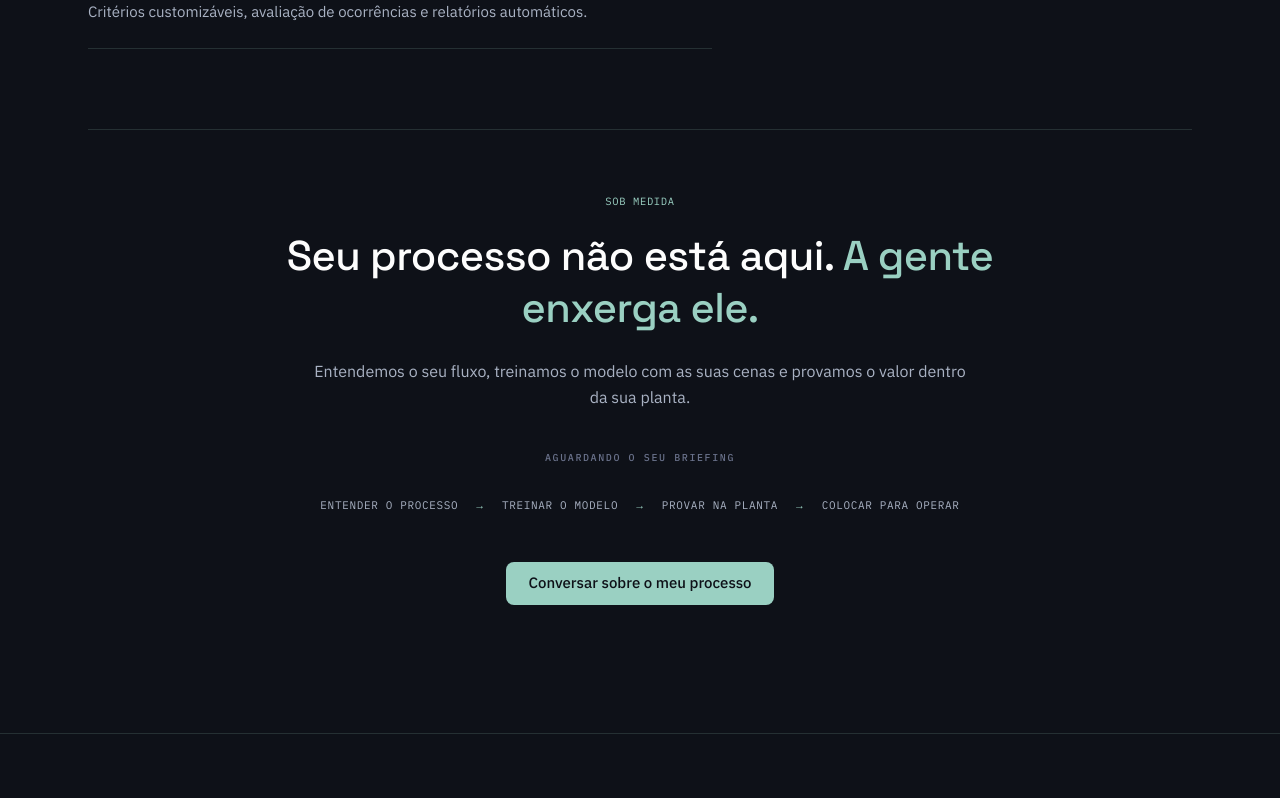
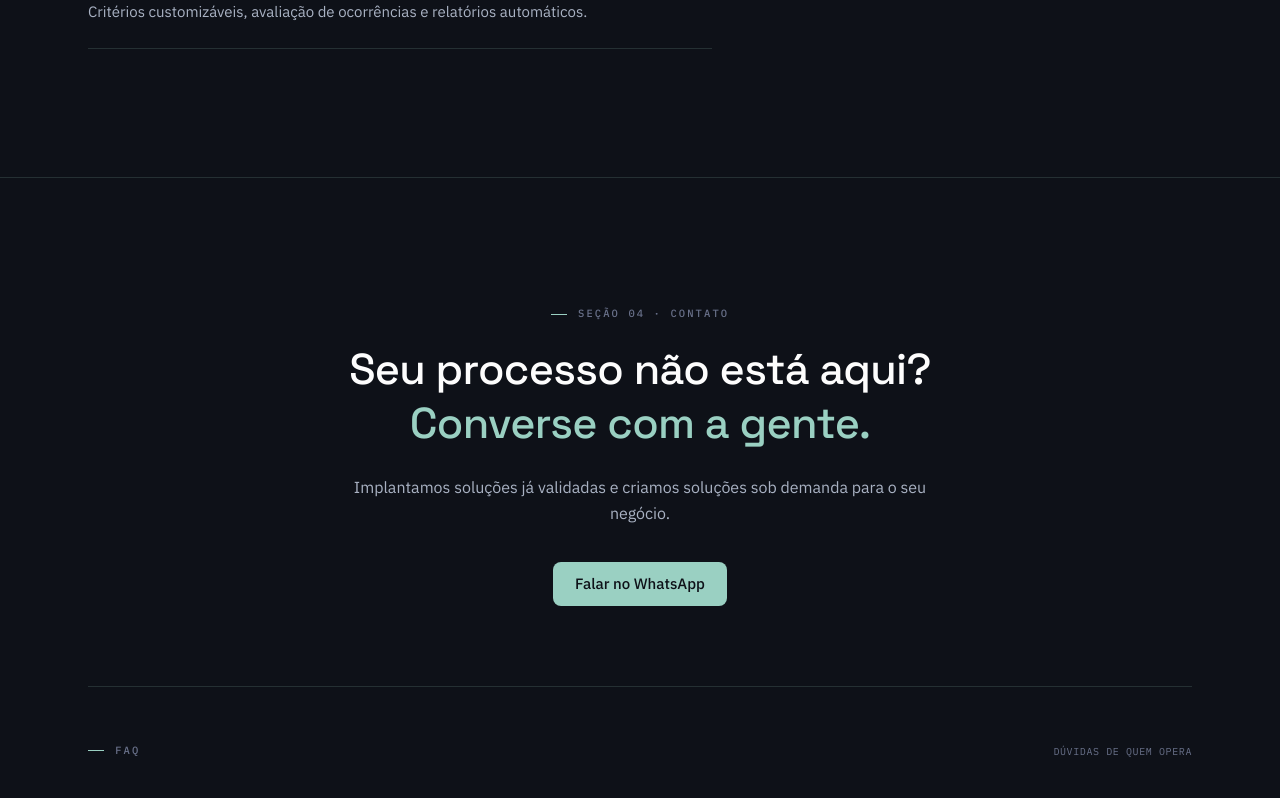
Before and after one commit to gustavogurg/swk-landing, a Next.js app: page / in a window 1280 px wide. Shown: the part 6840-7638 px from the top of the page. Built offline with nearby package versions, Linux system fonts and the light colour scheme.

Commit message:
Unifica sob medida e contato em uma seção

```diff
--- a/src/components/landing/Contact.tsx
+++ b/src/components/landing/Contact.tsx
@@ -44,11 +44,14 @@ export default function Contact() {
           <div className="mx-auto max-w-2xl text-center">
             <p className="lk-eyebrow mb-5 !justify-center">Seção 04 · Contato</p>
             <h2 className="lk-display text-3xl font-medium leading-tight md:text-[2.7rem]">
-              Vamos colocar a sua operação na tela.
+              Seu processo não está aqui?{" "}
+              <span className="text-[var(--lk-mint)]">
+                Converse com a gente.
+              </span>
             </h2>
             <p className="mx-auto mt-6 max-w-xl text-[16px] leading-relaxed text-[var(--lk-slate)]">
-              Fale com a gente pelo WhatsApp — respondemos no mesmo dia, sem
-              compromisso.
+              Implantamos soluções já validadas e criamos soluções sob demanda
+              para o seu negócio.
             </p>
             <div className="mt-9">
               <a
--- a/src/components/landing/Differentiators.tsx
+++ b/src/components/landing/Differentiators.tsx
@@ -1,5 +1,4 @@
-import { whatsappHref } from "./config";
-import { Caption, Reveal } from "./hud";
+import { Reveal } from "./hud";
 import ProfileMock from "./ProfileMock";
 
 const DIFFERENTIALS = [
@@ -27,13 +26,6 @@ const DIFFERENTIALS = [
     title: "Plataforma em evolução",
     body: "Critérios customizáveis, avaliação de ocorrências e relatórios automáticos.",
   },
-];
-
-const FLOW = [
-  "Entender o processo",
-  "Treinar o modelo",
-  "Provar na planta",
-  "Colocar para operar",
 ];
 
 export default function Differentiators() {
@@ -75,60 +67,6 @@ export default function Differentiators() {
             </div>
           </Reveal>
         </div>
-
-        <div id="sob-demanda" className="lk-hairline mt-20 pt-16">
-          <Reveal>
-            <div className="mx-auto max-w-3xl text-center">
-              <p className="lk-mono text-[10.5px] uppercase tracking-[0.2em] text-[var(--lk-mint)]">
-                Sob medida
-              </p>
-              <h3 className="lk-display mt-5 text-3xl font-medium leading-tight md:text-[2.6rem]">
-                Seu processo não está aqui.{" "}
-                <span className="text-[var(--lk-mint)]">
-                  A gente enxerga ele.
-                </span>
-              </h3>
-              <p className="mx-auto mt-6 max-w-2xl text-[16px] leading-relaxed text-[var(--lk-slate)]">
-                Entendemos o seu fluxo, treinamos o modelo com as suas cenas e
-                provamos o valor dentro da sua planta.
-              </p>
-            </div>
-          </Reveal>
-
-          <Reveal delay={0.08}>
-            <div className="mt-10 flex justify-center">
-              <Caption>Aguardando o seu briefing</Caption>
-            </div>
-          </Reveal>
-
-          <Reveal delay={0.12}>
-            <ul className="lk-mono mx-auto mt-8 flex max-w-3xl flex-wrap items-center justify-center gap-x-4 gap-y-3 text-[11px] uppercase tracking-[0.16em] text-[var(--lk-dim)]">
-              {FLOW.map((step, i) => (
-                <li key={step} className="flex items-center gap-4">
-                  {i > 0 && (
-                    <span className="text-[var(--lk-mint)]" aria-hidden>
-                      →
-                    </span>
-                  )}
-                  <span className="text-[var(--lk-slate)]">{step}</span>
-                </li>
-              ))}
-            </ul>
-          </Reveal>
-
-          <Reveal delay={0.16}>
-            <div className="mt-12 text-center">
-              <a
-                href={whatsappHref}
-                target="_blank"
-                rel="noopener"
-                className="lk-btn lk-btn-primary"
-              >
-                Conversar sobre o meu processo
-              </a>
-            </div>
-          </Reveal>
-        </div>
       </div>
     </section>
   );
```
